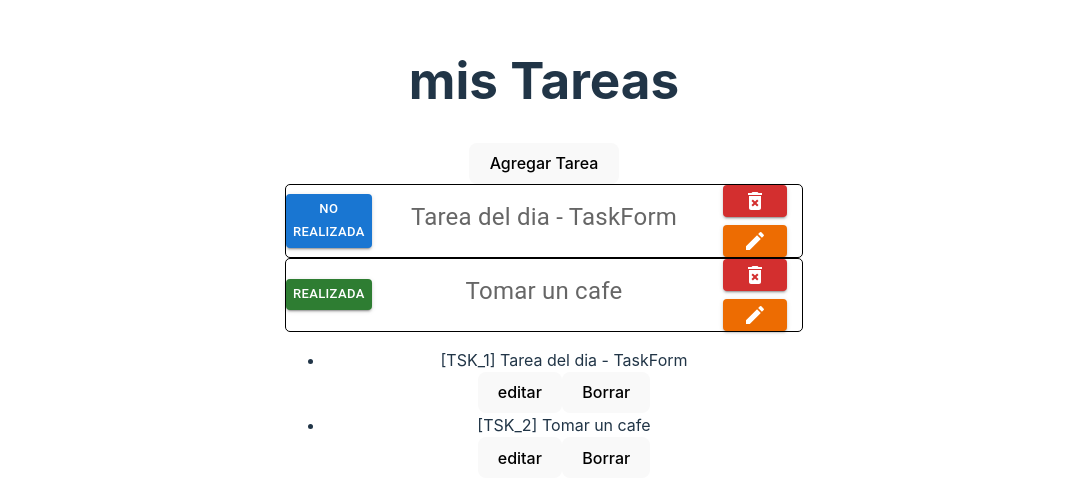
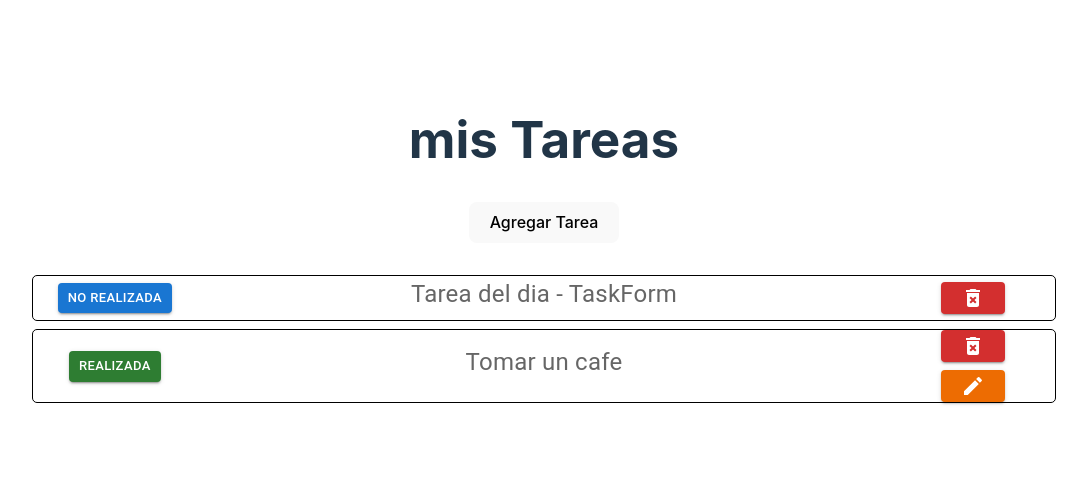
Before and after one commit to MR-DW/TaskList_Grupo1AP56, a React (Vite) app: page / in a window 1280 px wide. Shown: the part 144-646 px from the top of the page, without its empty margins (96-1183 px from the left). Built offline with nearby package versions, Linux system fonts and the light colour scheme.

Commit message:
"Se brinda la funcionalidad de cambiar el estado de completado"

```diff
--- a/src/App.jsx
+++ b/src/App.jsx
@@ -1,76 +1,80 @@
-import { useState } from 'react'
-import reactLogo from './assets/react.svg'
-import viteLogo from '/vite.svg'
-import './App.css'
-import TaskForm from './componentes/TaskForm'
-import TaskItem from './componentes/TaskItem'
+import { useState } from "react";
+import "./App.css";
+import TaskItem from "./componentes/TaskItem";
 //Esta app es solo para testeo del componente TaskForm hasta que estén implementadas sus dependencias e interfaces
 function App() {
-  const [tasks,setTasks]=useState([
-    {id:"TSK_1",nombre:"Tarea del dia - TaskForm", completado: false},
-    {id:"TSK_2",nombre:"Tomar un cafe", completado: true},
-  ])
-  const [idCounter, setIdCounter] = useState(tasks.length+1)
-  const [mostrarForm, setMostrarForm]=useState(false)
-  const [tareaSeleccionada, setTareaSeleccionada]=useState(null)
 
-  const nuevoId=()=>{
+
+  const [tasks, setTasks] = useState([
+    { id: "TSK_1", nombre: "Tarea del dia - TaskForm", completado: false },
+    { id: "TSK_2", nombre: "Tomar un cafe", completado: true },
+  ]);
+
+  const [idCounter, setIdCounter] = useState(tasks.length + 1);
+
+  const [mostrarForm, setMostrarForm] = useState(false);
+
+  const [tareaSeleccionada, setTareaSeleccionada] = useState(null);
+
+  const nuevoId = () => {
     //La forma mas simple de generar un id unico, es siempre incrementarlo, asi nunca se repite
-    setIdCounter(idCounter+1)
-    return idCounter
-  }
+    setIdCounter(idCounter + 1);
+    return idCounter;
+  };
 
-  const eliminarTarea=(tareaEliminada)=>{
-    //filtrar la tarea a eliminar segun id
-    setTasks(tasks.filter((tarea)=>{
-      return (tareaEliminada.id!=tarea.id)
-    }))
-  }
-  const editarTarea=(tareaEditada)=>{
-    //reemplazar la tarea en tasks segun id
-    setTasks(tasks.map((tarea)=>{
-      return (tareaEditada.id!=tarea.id)?tarea:tareaEditada
-    }))
-  }
-  const agregarTarea=(nuevaTarea)=>{
-    nuevaTarea.id=`TSK_${nuevoId()}`
-    setTasks([nuevaTarea, ...tasks])
-  }
+
+  const agregarTarea = (nuevaTarea) => {
+    nuevaTarea.id = `TSK_${nuevoId()}`;
+    setTasks([nuevaTarea, ...tasks]);
+  };
 
   return (
     <>
       <h1>mis Tareas</h1>
 
-      <button onClick={()=>{
-        setTareaSeleccionada(null)
-        setMostrarForm(!mostrarForm)
-        }}>Agregar Tarea</button>
+      <button
+        onClick={() => {
+          setTareaSeleccionada(null);
+          setMostrarForm(!mostrarForm);
+        }}
+      >
+        Agregar Tarea
+      </button>
 
       {/* Renderizar una lista de TaskItem*/}
 
       <TaskItem/>
 
-      <ul>
-        {tasks.map((x)=>{
-          return <li key={x.id}>
-            <div>[{x.id}] {x.nombre}</div>
-            <button onClick={()=>{
-              setTareaSeleccionada(x)
-              setMostrarForm(true)
-            }}>editar</button>
-            <button onClick={()=>{
-              eliminarTarea(x)
-            }}>Borrar</button>
-          </li>
+      {/* <ul>
+        {tasks.map((x) => {
+          return (
+            <li key={x.id}>
+              <div>
+                [{x.id}] {x.nombre}
+              </div>
+              <button
+                onClick={() => {
+                  setTareaSeleccionada(x);
+                  setMostrarForm(true);
+                }}
+              >
+                editar
+              </button>
+              <button
+                onClick={() => {
+                  eliminarTarea(x);
+                }}
+              >
+                Borrar
+              </button>
+            </li>
+          );
         })}
-      </ul>
+      </ul> */}
 
-      <div>
-        {/* Renderizar el TaskForm. Mantener el condicional por fuera del componente (tarea se copia durante el primer renderizado, hasta que se cierra)*/}
-        {mostrarForm&&<TaskForm onCerrar={()=>setMostrarForm(false)} tarea={tareaSeleccionada} agregarTarea={agregarTarea} editarTarea={editarTarea}/>}
-      </div>
+
     </>
-  )
+  );
 }
 
-export default App
+export default App;
--- a/src/componentes/TaskItem/TaskItem.css
+++ b/src/componentes/TaskItem/TaskItem.css
@@ -1,3 +1,13 @@
+.container{
+    width: 80vw;
+    margin: 2rem 0;
+}
+
+.container-box{
+    width: 100%;
+    margin: .5rem 0;
+}
+
 .box-container{
     border: 1px solid black;
     border-radius: 5px;
--- a/src/componentes/TaskItem/index.jsx
+++ b/src/componentes/TaskItem/index.jsx
@@ -6,6 +6,7 @@ import EditIcon from "@mui/icons-material/Edit";
 import Box from "@mui/material/Box";
 import Grid from "@mui/material/Grid";
 import { useState } from "react";
+import TaskForm from "../TaskForm";
 
 export default function TaskItem() {
   const [tasks, setTasks] = useState([
@@ -13,64 +14,59 @@ export default function TaskItem() {
     { id: "TSK_2", nombre: "Tomar un cafe", completado: true },
   ]);
 
-//   const tareaRealizada = (tareaTerminada) => {
-//     setTasks(
-//       tasks.filter((tarea) => {
-//         return (tarea.id = tareaTerminada.id
-//           ? (tarea.completado = true)
-//           : (tarea.completado = false));
-//       })
-//     );
-//   };
-//   const eliminarTarea = (tareaEliminada) => {
-//     //filtrar la tarea a eliminar segun id
-//     setTasks(
-//       tasks.filter((tarea) => {
-//         return tareaEliminada.id != tarea.id;
-//       })
-//     );
-//   };
-//   const editarTarea = (tareaEditada) => {
-//     //reemplazar la tarea en tasks segun id
-//     setTasks(
-//       tasks.map((tarea) => {
-//         return tareaEditada.id != tarea.id ? tarea : tareaEditada;
-//       })
-//     );
-//   };
+  const [mostrarForm, setMostrarForm] = useState(false);
+
+const onChangeCompletado = (tareaId) => {
+  setTasks((prevTasks) =>
+    prevTasks.map((tarea) =>
+      tarea.id === tareaId ? { ...tarea, completado: !tarea.completado } : tarea
+    )
+  );
+};
+
+  const eliminarTarea = (tareaEliminada) => {
+    //filtrar la tarea a eliminar segun id
+    setTasks(
+      tasks.filter((tarea) => {
+        return tareaEliminada.id != tarea.id;
+      })
+    );
+  };
+  const editarTarea = (tareaEditada) => {
+    //reemplazar la tarea en tasks segun id
+    setTasks(
+      tasks.map((tarea) => {
+        return tareaEditada.id != tarea.id ? tarea : tareaEditada;
+      })
+    );
+  };
 
   return (
     <>
       {tasks.length > 0 ? (
-        <div>
-          {tasks.map((x) => {
-            return (
-              <Box lg={{ flexGrow: 1 }} class="box-container" key={x.id}>
-                <Grid container spacing={0}>
+        <div className="container">
+          {tasks.map((x) => (
+            <div key={x.id} className="container-box">
+              <Box lg={{ flexGrow: 1 }} className="box-container">
                 <Grid
                   container
-                    lg={2}
+                  spacing={1}
                   direction="row"
-                    justifyContent="flex-start"
+                  justifyContent="space-between"
                   alignItems="center"
                 >
+                  <Grid item lg={2}>
                     <Button
                       size="small"
                       variant="contained"
                       color={x.completado ? "success" : "primary"}
-                    //   onClick={tareaRealizada}
+                      onClick={()=>onChangeCompletado(x.id)}
                     >
                       {x.completado ? "Realizada" : "No Realizada"}
                     </Button>
                   </Grid>
 
-                  <Grid
-                    container
-                    direction="row"
-                    justifyContent="center"
-                    alignItems="center"
-                    lg={8}
-                  >
+                  <Grid item lg={6}>
                     <Typography
                       sx={{ fontSize: 24 }}
                       color="text.secondary"
@@ -80,43 +76,54 @@ export default function TaskItem() {
                     </Typography>
                   </Grid>
 
+                  <Grid item lg={2}>
                     <Grid
                       container
-                    lg={2}
                       spacing={1}
-                    direction="row"
-                    justifyContent="flex-end"
+                      direction="column"
                       alignItems="center"
                     >
-                    <Grid item lg={12}>
+                      <Grid item lg={2}>
                         <Button size="small" variant="contained" color="error">
                           <DeleteForeverIcon
-                        //   onClick={eliminarTarea(x)}
+                          onClick={()=> eliminarTarea(x.id)}
                           ></DeleteForeverIcon>
                         </Button>
                       </Grid>
-
-                    <Grid item lg={12}>
-                      <Button size="small" variant="contained" color="warning">
+                      {x.completado && (
+                        <Grid item lg={2}>
+                          <Button
+                            size="small"
+                            variant="contained"
+                            color="warning"
+                          >
                             <EditIcon
-                        // onClick={editarTarea(x)}
+                              onClick={() => {
+                                setMostrarForm(true);
+                              }}
                             ></EditIcon>
                           </Button>
+                        </Grid>
+                      )}
                     </Grid>
                   </Grid>
                 </Grid>
               </Box>
-            );
-          })}
+              {mostrarForm && (
+                <TaskForm
+                  onCerrar={() => setMostrarForm(false)}
+                  tarea={x}
+                  editarTarea={editarTarea}
+                />
+              )}
             </div>
-      )
-    :
-    (
+          ))}
+        </div>
+      ) : (
         <Typography sx={{ fontSize: 24 }} color="text.secondary" gutterBottom>
           No tienes tareas pendientes!
         </Typography>
-      )
-      }
+      )}
     </>
   );
 }
```
Lines whose indentation alone changed are shown as unchanged.
